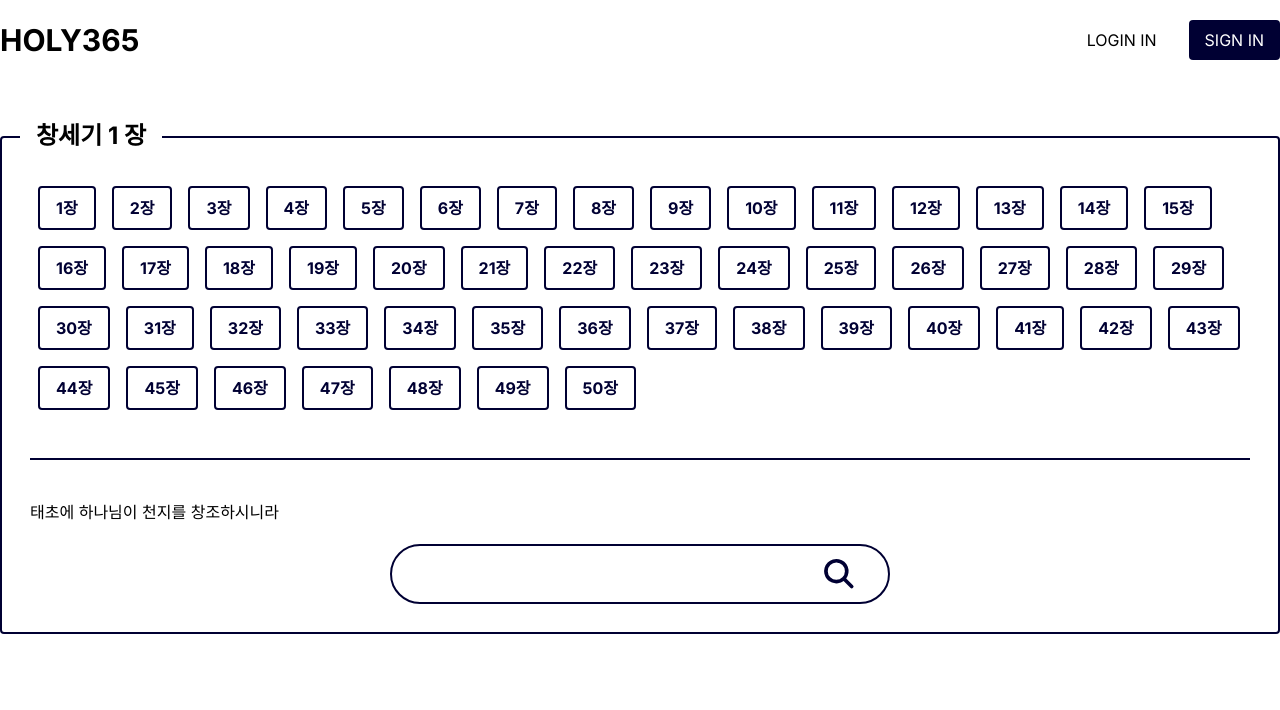
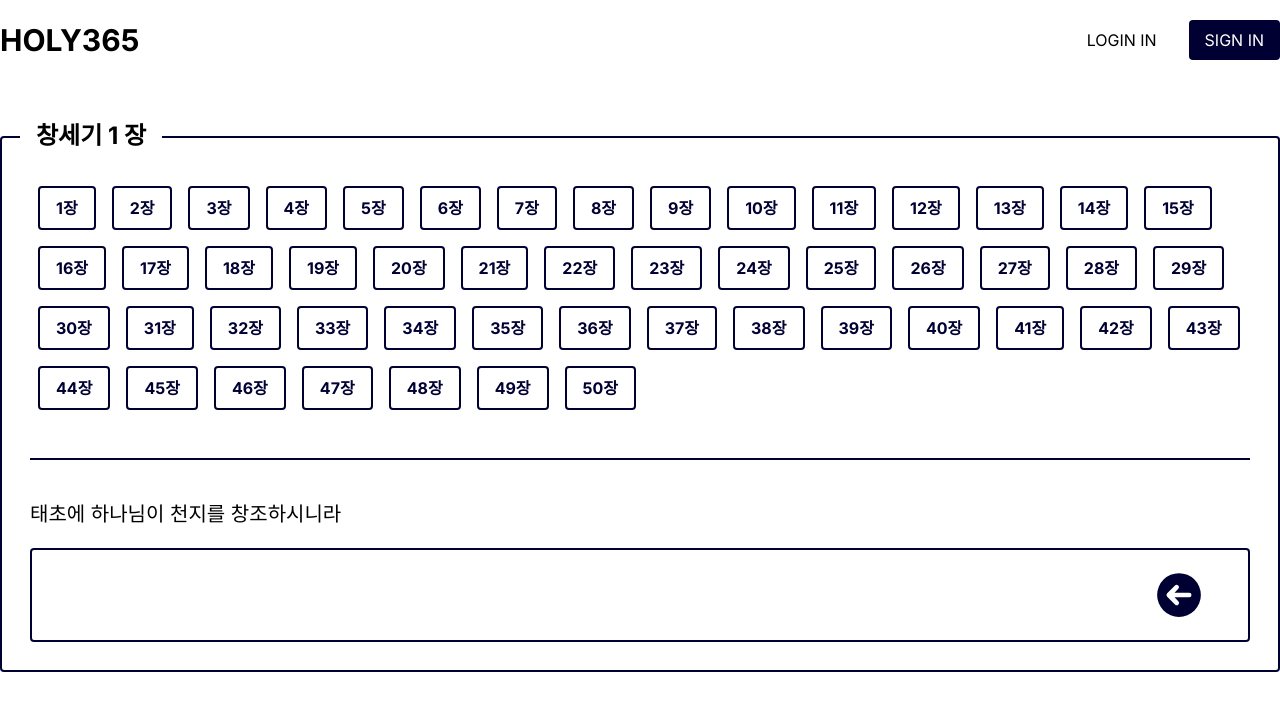
Before and after one commit to choral7451/holy365, a Next.js app: page /transcription/1 in a window 1280 px wide. Shown: the top 710 px of the page. Built offline with nearby package versions, Linux system fonts and the light colour scheme.

Commit message:
필사 디테일 뼈대 구성

```diff
--- a/src/app/page.tsx
+++ b/src/app/page.tsx
@@ -1,6 +1,6 @@
 import Banner from "@/components/ui/Banner";
 import Link from "next/link";
-import {BookOpenIcon, UserCircleIcon} from "@heroicons/react/16/solid";
+import { BookOpenIcon, UserCircleIcon, UsersIcon } from "@heroicons/react/16/solid"
 
 export default function Home() {
   return (
@@ -12,6 +12,10 @@ export default function Home() {
             <div className="">성경 필사</div>
           </Link>
           <Link href="" className="flex flex-col items-center justify-center font-bold">
+            <UsersIcon className="h-[100px] w-[100px]" />
+            <div className="">구인</div>
+          </Link>
+          <Link href="" className="flex flex-col items-center justify-center font-bold">
             <UserCircleIcon className="h-[100px] w-[100px]" />
             <div className="">내 활동</div>
           </Link>
--- a/src/app/transcription/[name]/page.tsx
+++ b/src/app/transcription/[name]/page.tsx
@@ -1,11 +1,16 @@
 "use client"
 
-import React from 'react';
+import React, { useRef, useState } from "react"
 import {useSearchParams} from "next/navigation";
-import {MagnifyingGlassIcon} from "@heroicons/react/16/solid";
+import { ArrowLeftCircleIcon } from "@heroicons/react/16/solid"
 
 function Page() {
+  const textareaRef = useRef<HTMLTextAreaElement | null>(null);
   const searchParams = useSearchParams()
+
+  const [text, setText] = useState("");
+  const [chapterText, setChapterText] = useState("태초에 하나님이 천지를 창조하시니라");
+
   const chapter = searchParams.get("chapter") ?? 1
 
   const chapters = []
@@ -13,23 +18,41 @@ function Page() {
     chapters.push(`${i}장`)
   }
 
+  const onChange = (e: React.ChangeEvent<HTMLTextAreaElement>) => {
+    setText(e.currentTarget.value);
+    // textarea 높이 조절
+    if (textareaRef && textareaRef.current) {
+      textareaRef.current.style.height = "0px";
+      const scrollHeight = textareaRef.current.scrollHeight;
+      textareaRef.current.style.height = scrollHeight + "px";
+    }
+  }
+
+  const submit = (e) => {
+    if (e.key === "Enter") {
+      e.preventDefault();
+      if (text.trim() === chapterText.trim()) {
+        alert("성공")
+      } else {
+        alert("실패")
+      }
+    }
+  }
+
   return (
     <div className="flex justify-center items-center mt-10 max-w-screen-xl mx-auto">
       <div className="flex flex-col justify-center items-start w-[100%] h-[100%]rounded">
         <div className="-mb-4 ml-5 text-2xl font-bold z-0 bg-white px-4">창세기 {chapter} 장</div>
-        <div className="w-[100%] h-[100%] pt-10 pb-7 px-7 border-solid border-2 border-primary rounded">
+        <div className="w-[100%] h-auto pt-10 pb-7 px-7 border-solid border-2 border-primary rounded">
             {chapters.map((chapter,idx) => {
               return <button key={idx} className="text-primary font-bold py-2 px-4 border-solid border-2 border-primary m-2 rounded">{chapter}</button>
             })}
           <div className="border-solid border-b-2 border-primary my-10" />
-          <div>
-            <div>태초에 하나님이 천지를 창조하시니라</div>
-            <div className="flex justify-center items-center h-[60px] w-[500px] mx-auto mt-[20px] rounded-full border-solid border-2 border-primary">
-              <input className="w-[80%] h-[70%] focus:outline-0"
-                     // onChange={(e) => setSearchKeyword(e.target.value)}
-                     // onKeyUp={searchBible}
-              />
-              <MagnifyingGlassIcon className="w-[10%] h-[70%] cursor-pointer text-primary" />
+          <div className="flex flex-col items-start">
+            <div className="text-xl">{chapterText}</div>
+            <div className="flex justify-evenly items-center h-auto w-[100%] mx-auto mt-[20px] rounded border-solid border-2 border-primary py-5">
+              <textarea className="w-[85%] h-auto focus:outline-0 text-xl resize-none" spellCheck="false" rows={1} onChange={onChange} ref={textareaRef} value={text} onKeyDown={submit}/>
+              <ArrowLeftCircleIcon className="w-[50px] h-[50px] cursor-pointer text-primary" />
             </div>
           </div>
         </div>
```
Also changed, not shown: src/components/layouts/Footer.tsx (added).
